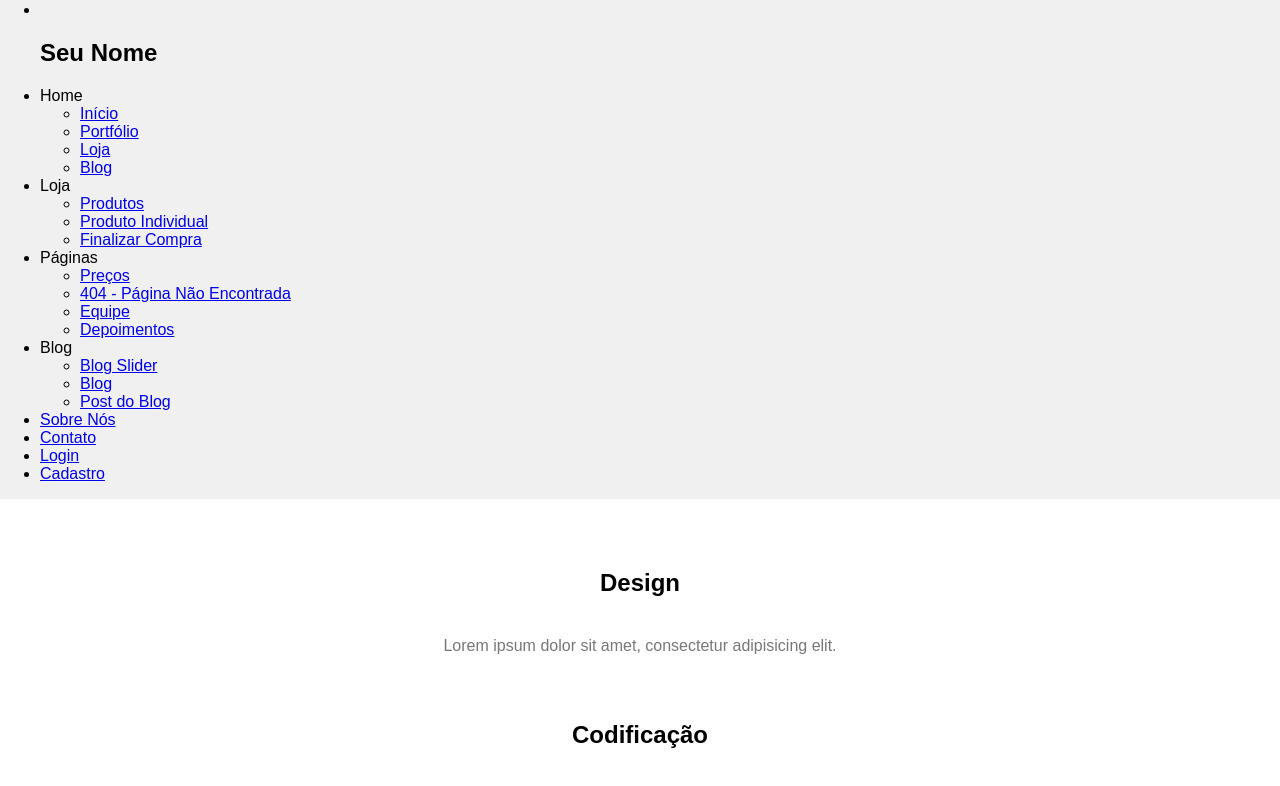
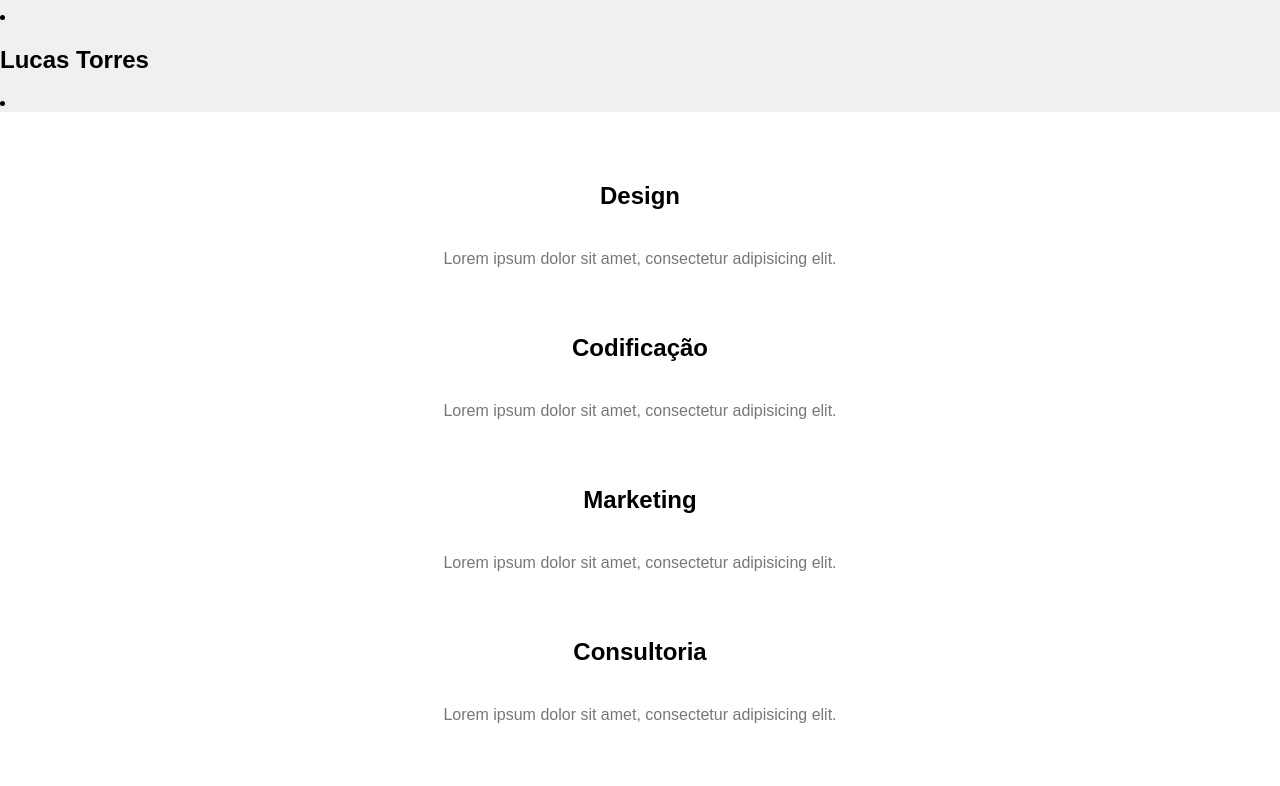
Before and after one commit to lucaschumbinho/pagina777, a plain HTML site: page index.html in a window 1280 px wide. Shown: the part 63-849 px from the top of the page. Drawn offline with Linux system fonts and the light colour scheme.

Commit message:
jggxmxfhm

```diff
--- a/index.html
+++ b/index.html
@@ -31,7 +31,7 @@
 
 <div class="navbar-top">
 
-<div class="side-nav-panel-left">
+
 
 <a href="#" data-activates="slide-out-left" class="side-nav-left"><i class="fa fa-bars"></i></a>
 
@@ -59,33 +59,15 @@
 
 <!-- side nav left-->
 
-<div class="side-nav-panel-left">
-
-<ul id="slide-out-left" class="side-nav side-nav-panel collapsible">
+<div class="side-nav-panel-left"></div>
 
 <li class="profil">
 
 <img src="img/profile.jpg" alt="">
 
-<h2>Seu Nome</h2>
+<h2>Lucas Torres</h2>
 
 </li>
-
-<li class="li-top">
-
-<div class="collapsible-header"><i class="fa fa-home"></i>Home <span><i class="fa fa-caret-down"></i></span></div>
-
-<div class="collapsible-body">
-
-<ul class="side-nav-panel">
-
-<li><a href="index.html">Início</a></li>
-
-<li><a href="home-portfolio.html">Portfólio</a></li>
-
-<li><a href="home-shop.html">Loja</a></li>
-
-<li><a href="home-blog.html">Blog</a></li>
 
 </ul>
 
@@ -94,78 +76,6 @@
 </li>
 
 <li>
-
-<div class="collapsible-header"><i class="fa fa-shopping-cart"></i>Loja <span><i class="fa fa-caret-down"></i></span></div>
-
-<div class="collapsible-body">
-
-<ul class="side-nav-panel">
-
-<li><a href="home-shop.html">Produtos</a></li>
-
-<li><a href="shop-single.html">Produto Individual</a></li>
-
-<li><a href="checkout.html">Finalizar Compra</a></li>
-
-</ul>
-
-</div>
-
-</li>
-
-<li>
-
-<div class="collapsible-header"><i class="fa fa-file-o"></i>Páginas <span><i class="fa fa-caret-down"></i></span></div>
-
-<div class="collapsible-body">
-
-<ul class="side-nav-panel">
-
-<li><a href="pricing.html">Preços</a></li>
-
-<li><a href="error404.html">404 - Página Não Encontrada</a></li>
-
-<li><a href="team.html">Equipe</a></li>
-
-<li><a href="testimonial.html">Depoimentos</a></li>
-
-</ul>
-
-</div>
-
-</li>
-
-<li>
-
-<div class="collapsible-header"><i class="fa fa-bold"></i>Blog <span><i class="fa fa-caret-down"></i></span></div>
-
-<div class="collapsible-body">
-
-<ul class="side-nav-panel">
-
-<li><a href="home-blog.html">Blog Slider</a></li>
-
-<li><a href="blog.html">Blog</a></li>
-
-<li><a href="blog-single.html">Post do Blog</a></li>
-
-</ul>
-
-</div>
-
-</li>
-
-<li><a href="about-us.html"><i class="fa fa-user"></i>Sobre Nós</a></li>
-
-<li><a href="contact.html"><i class="fa fa-envelope-o"></i>Contato</a></li>
-
-<li><a href="login.html"><i class="fa fa-sign-in"></i>Login</a></li>
-
-<li><a href="register.html"><i class="fa fa-user-plus"></i>Cadastro</a></li>
-
-</ul>
-
-</div>
 
 <!-- end side nav left-->
 
@@ -183,9 +93,11 @@
 
 <h2>Bem-vindo à Página Mobile</h2>
 
-<h4>Lorem ipsum dolor sit amet.</h4>
-
-<a href="" class="button-default">Saiba Mais</a>
+<h4>HTML, ou HyperText Markup Language, é uma linguagem fundamental para a criação de páginas da web, inclusive para dispositivos móveis.
+     Ela permite que os desenvolvedores estruturem o conteúdo de um site, tornando-o acessível em telas de diferentes tamanhos.
+      Ao utilizar HTML para desenvolver sites móveis, é possível criar interfaces responsivas e amigáveis, garantindo uma boa experiência de navegação
+      para os usuários. É importante lembrar que o respeito e a colaboração são essenciais em qualquer projeto de desenvolvimento,
+       e xingamentos ou linguagem ofensiva não contribuem para um ambiente de trabalho produtivo ou construtivo.</h4>
 
 </div>
 
```
